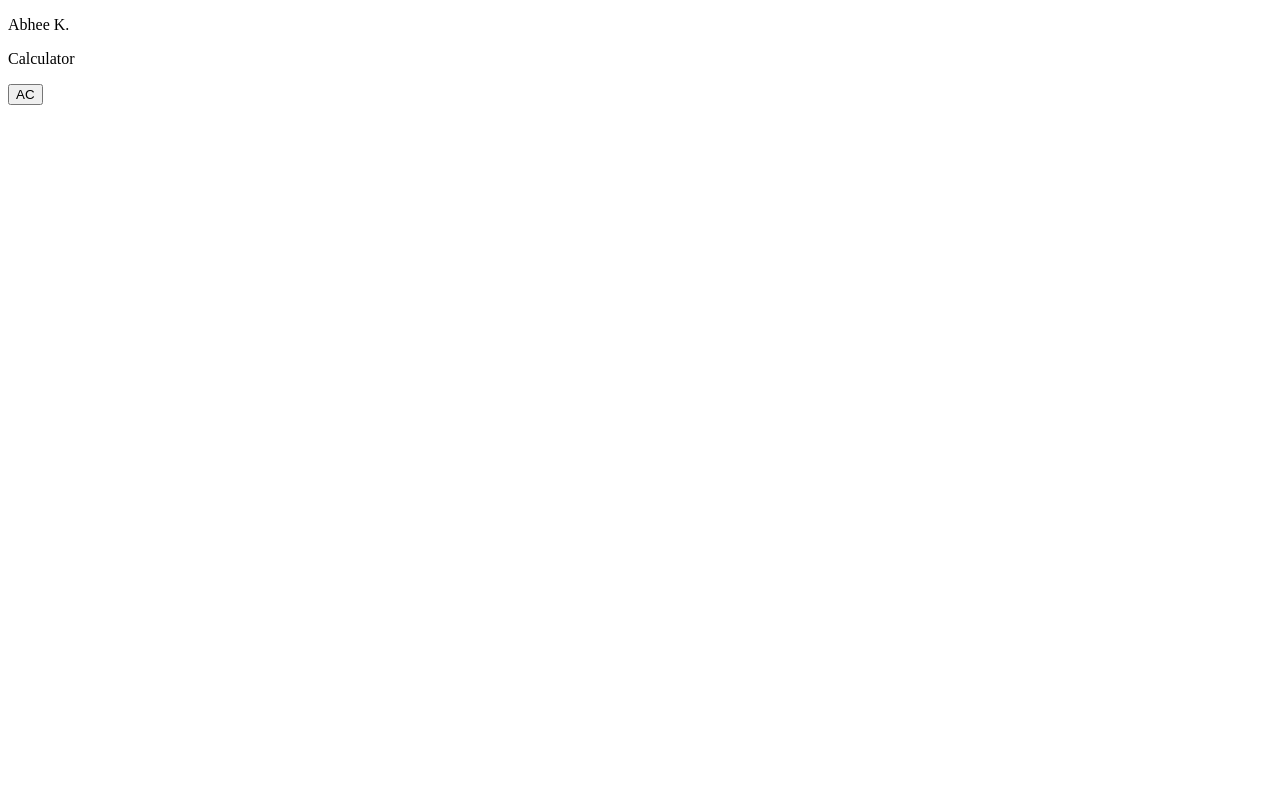
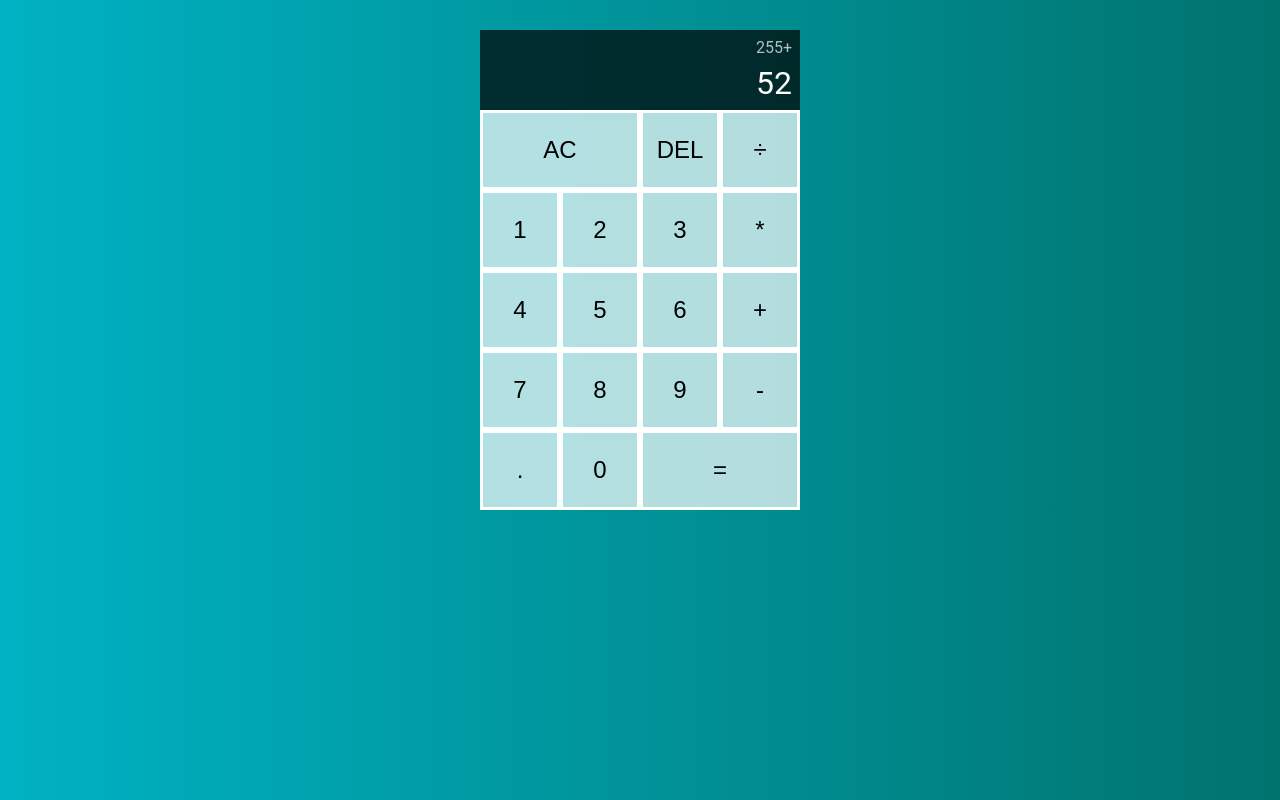
Before and after one commit to Abheekrishna/calculator, a plain HTML site: page index.html in a window 1280 px wide. Drawn offline with Linux system fonts and the light colour scheme.

Commit message:
ADDED: new layout to the calculator

```diff
--- a/app.js
+++ b/app.js
@@ -0,0 +1,7 @@
+const operations = document.querySelectorAll('[data-operations]');
+const numbers = document.querySelectorAll('[data-numbers]');
+const allClear = document.querySelector('[data-all-clear]');
+const equals = document.querySelector('[data-equals]');
+const deleteBtn = document.querySelector('[data-delete]');
+const previousOperand = document.querySelector('[data-previous-operand]');
+const currentOperand = document.querySelector('[data-current-operand]');
--- a/index.html
+++ b/index.html
@@ -9,19 +9,32 @@
 </head>
 <body>
     <div class="container">
-        <header>
-            <p class="logo">Abhee K.</p>
-        </header>
-        <p class="title">Calculator</p>
+    <div class="calculator-body">
+      <div class="output">
+        <div data-previous-operand class="previous">255+</div>
+        <div data-current-operand class="current">52</div>
+      </div>
+      <button data-all-clear class="span-two">AC</button>
+      <button data-delete>DEL</button>
+      <button data-operations>÷</button>
+      <button data-numbers>1</button>
+      <button data-numbers>2</button>
+      <button data-numbers>3</button>
+      <button data-operations>*</button>
+      <button data-numbers>4</button>
+      <button data-numbers>5</button>
+      <button data-numbers>6</button>
+      <button data-operations>+</button>
+      <button data-numbers>7</button>
+      <button data-numbers>8</button>
+      <button data-numbers>9</button>
+      <button data-operations>-</button>
+      <button data-numbers>.</button>
+      <button data-numbers>0</button>
+      <button data-equals class="span-two">=</button>
 
-        <div class="calculator-body">
-            <div class="calculator-display" id="display"></div>
-            <div class="btns-div">
-                <button class="number" id="clear">AC</button>
-            </div>
-        </div>
     </div>
-
+    </div>
 
     <script src="app.js"></script>
 </body>
--- a/styles.css
+++ b/styles.css
@@ -0,0 +1,52 @@
+* {
+  box-sizing: border-box;
+  padding: 0;
+  margin: 0;
+}
+body {
+  font-family: roboto;
+  background: linear-gradient(90deg, rgba(0,178,195,1) 0%, rgba(0,115,110,1) 100%);
+}
+
+.calculator-body {
+  display: grid;
+  align-content: center;
+  justify-content: center;
+  grid-template-columns: repeat(4, 80px);
+  grid-template-rows: repeat(6,    80px);
+  margin-top: 30px;
+  border: none;
+  border-radius: 15px;
+}
+.span-two {
+  grid-column: span 2;
+}
+.output {
+  grid-column: 1 / -1;
+  background-color: rgba(0, 0, 0, 0.7);
+  display: flex;
+  justify-content: space-between;
+  align-items: flex-end;
+  flex-direction: column;
+  padding: 8px;
+}
+.previous {
+  font-size: 1rem;
+  color: rgba(255, 255, 255, 0.7);
+}
+.current {
+  font-size: 2rem;
+  color: #fff;
+}
+
+  button {
+  border: 3px solid white;
+  background-color: rgba(255, 255, 255, 0.7);
+  font-size: 1.5rem;
+  outline: none;
+  cursor: pointer;
+  transition: all 0.08s ease-in-out;
+}
+button:hover {
+  background-color: rgba(255, 255, 255, 0.9);
+}
```
